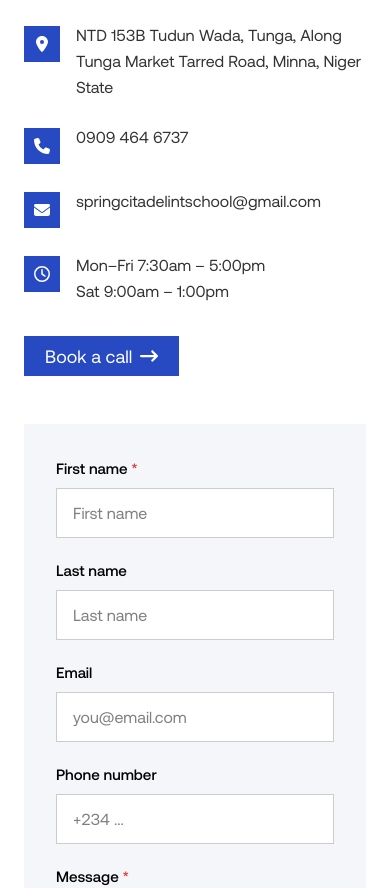
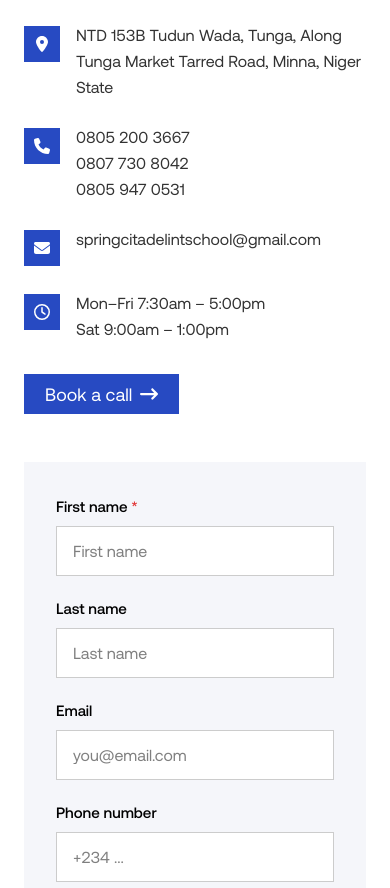
Before and after one commit to jeremiqque/Spring-citadel-intl-Website, a Next.js app: page /contact in a window 390 px wide. Shown: the part 800-1688 px from the top of the page. Built offline with nearby package versions, Linux system fonts and the light colour scheme.

Commit message:
updated phone number

```diff
--- a/app/components/Footer.tsx
+++ b/app/components/Footer.tsx
@@ -71,7 +71,9 @@ export default function Footer() {
           <h3 className="text-[18px] font-medium">Contact</h3>
           <ul className="mt-4 space-y-3 text-[16px] opacity-80">
             <li>NTD 153B Tudun Wada, Tunga, Along Tunga Market Tarred Road, Minna, Niger State</li>
-            <li>0909 464 6737</li>
+            <li>0805 200 3667</li>
+            <li>0807 730 8042</li>
+            <li>0805 947 0531</li>
             <li>springcitadelintschool@gmail.com</li>
           </ul>
         </div>
--- a/app/components/gallery/ContactSection.tsx
+++ b/app/components/gallery/ContactSection.tsx
@@ -58,7 +58,13 @@ export default function ContactSection({
               NTD 153B Tudun Wada, Tunga, Along Tunga Market Tarred Road, Minna,
               Niger State
             </InfoRow>
-            <InfoRow icon={ICON.phone}>0909 464 6737</InfoRow>
+            <InfoRow icon={ICON.phone}>
+              0805 200 3667
+              <br />
+              0807 730 8042
+              <br />
+              0805 947 0531
+            </InfoRow>
             <InfoRow icon={ICON.mail}>springcitadelintschool@gmail.com</InfoRow>
             <InfoRow icon={ICON.clock}>
               Mon–Fri 7:30am – 5:00pm
```
